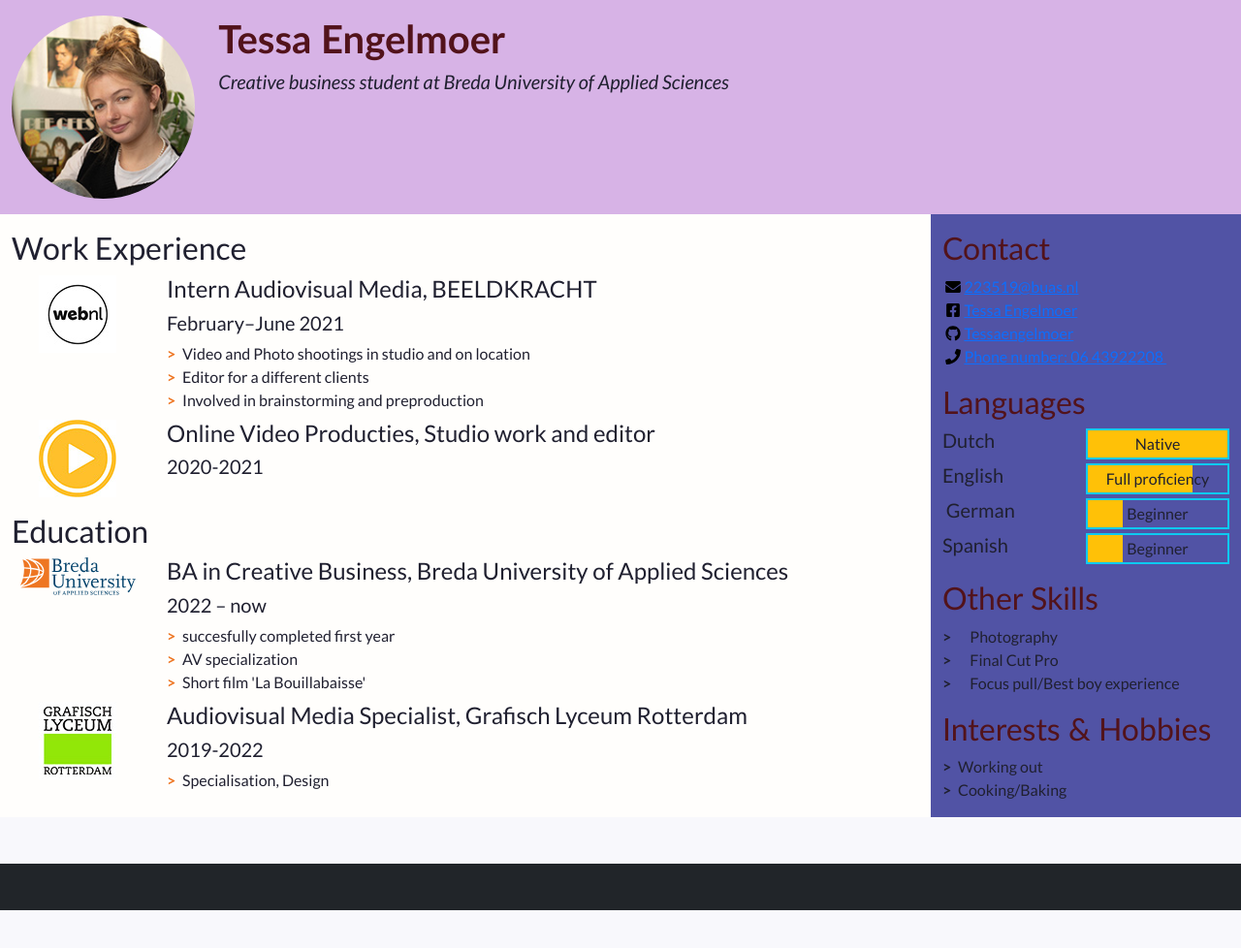
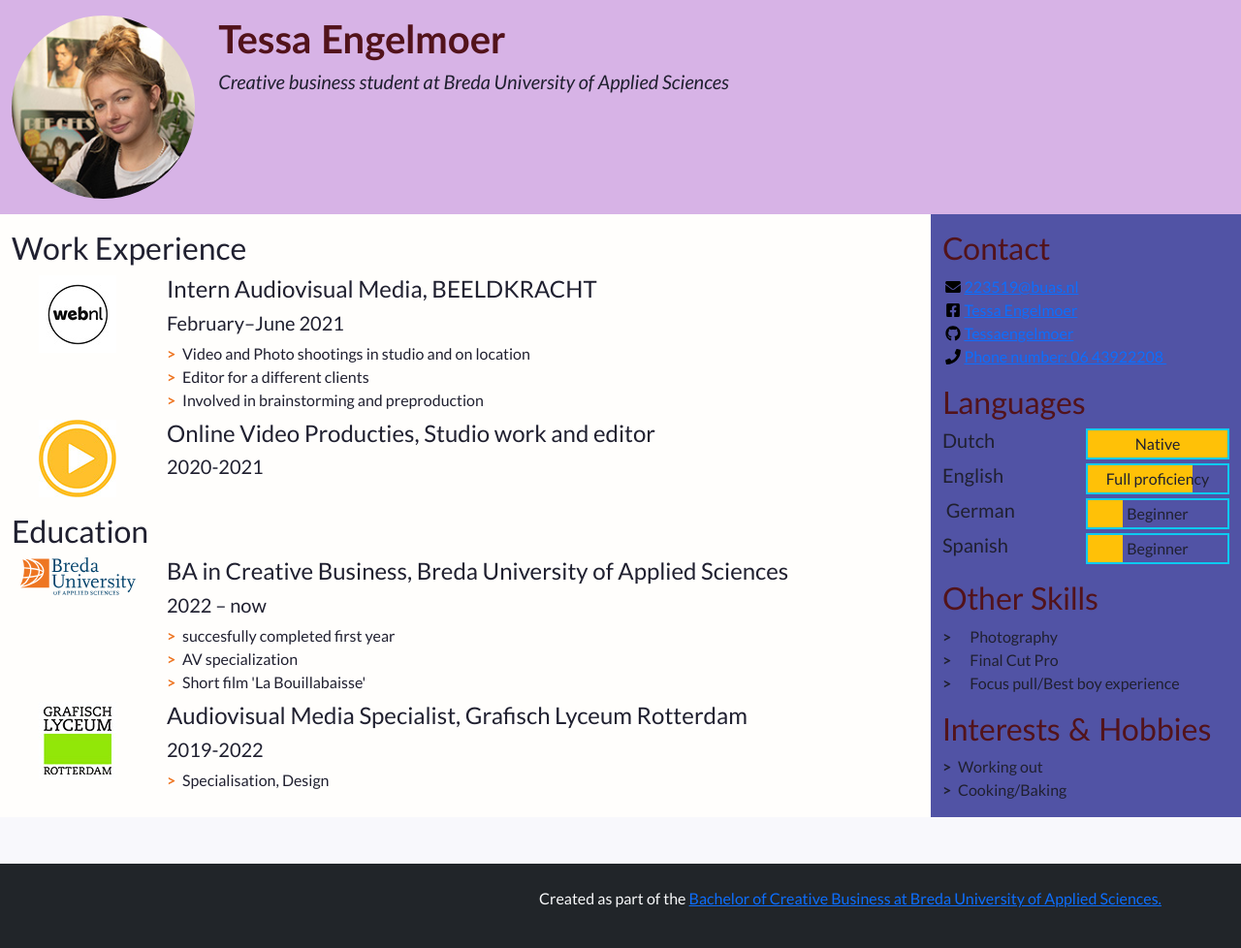
Before and after one commit to Tessaengelmoer/prj4_2324_223519, a plain HTML site: page cvtessaengelmoer.html in a window 1280 px wide. Shown: the whole page at 97% size. Before the commit the page ends 939 px from the top, so only its background shows below. Drawn offline with nearby package versions, Linux system fonts and the light colour scheme.

Commit message:
fixed footer
last version with fixed footer

```diff
--- a/cvtessaengelmoer.html
+++ b/cvtessaengelmoer.html
@@ -265,5 +265,12 @@
     </div>
 
 
-    <!-- And now, a footer! -->
+      <!-- And now, a footer! -->
     <footer class="bg-dark mt-sm-5 py-4 text-light">
+      <p class="container text-end">
+        Created as part of the <a href="https://www.buas.nl/en/programmes/creative-business" target="_blank">Bachelor of Creative Business at Breda University of Applied Sciences.</a>
+      </p>
+    </footer>
+
+  </body>
+</html>
```
